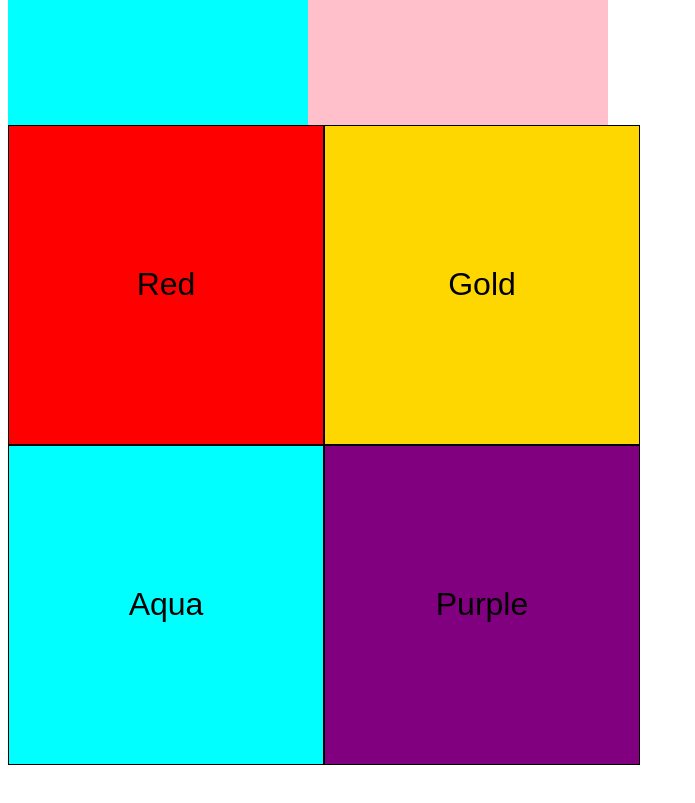
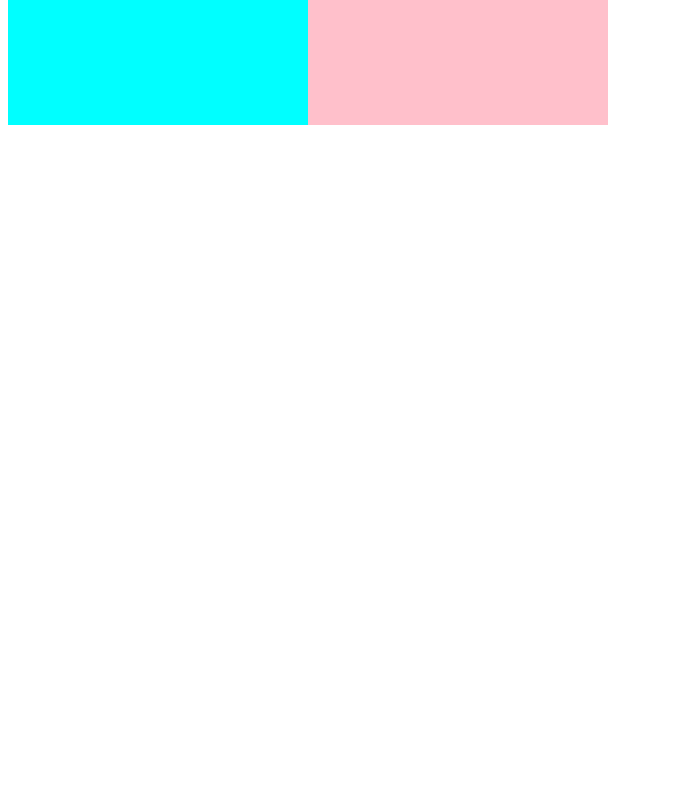
Before and after one commit to DongNguyenVan1010/ReactJSofTony, a React (Vite) app: page / in a window 1280 px wide. Shown: the part 3400-4203 px from the top of the page, without its empty margins (0-695 px from the left). After the commit the page ends 3623 px from the top, so only its background shows below. Built offline with nearby package versions, Linux system fonts and the light colour scheme.

Commit message:
feat(khuong): box color

```diff
--- a/src/App.jsx
+++ b/src/App.jsx
@@ -1,5 +1,4 @@
 import React from "react";
-import BoxColorKhuong from "./pages/BoxColorKhuong";
 import Props from "./pages/Props";
 import State from "./pages/State";
 import Component from "./pages/Component";
@@ -64,7 +63,6 @@ function App() {
       <UseState />
       <UseReducer />
       <BoxesContainer />
-      <BoxColorKhuong />
       <br />
       <br />
       <br />
```
